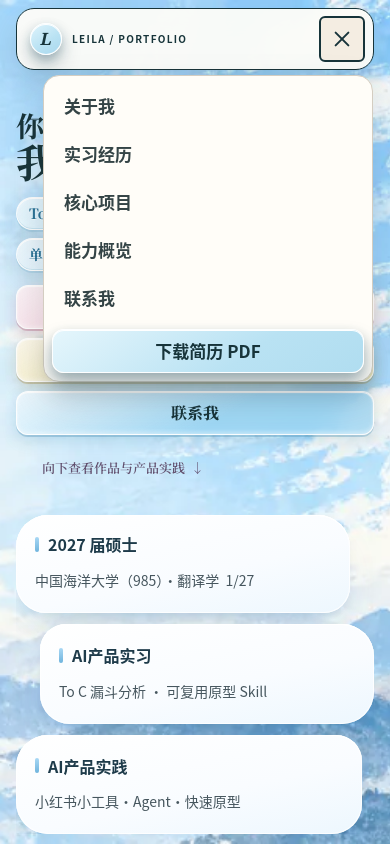
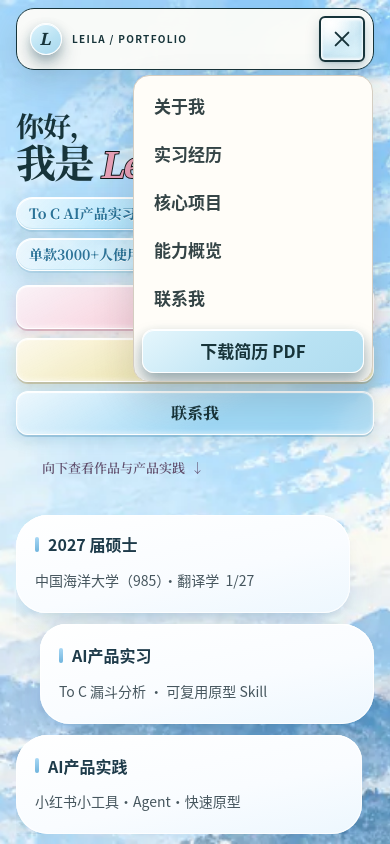
Before and after one commit to curious-leila/leila-portfolio, a plain HTML site: page index.html in a window 390 px wide. Both pictures are taken after a click on the button 342 px from the left and 39 px from the top of the page. Shown: the top 844 px of the page. Drawn offline with Linux system fonts and the light colour scheme.

Commit message:
优化移动端导航宽度与蓝色玻璃按钮

```diff
--- a/script.js
+++ b/script.js
@@ -95,7 +95,7 @@ document.addEventListener('keydown', event => {
 document.addEventListener('click', event => {
   if (!event.target.closest('.header-inner')) closeMenu();
 });
-window.matchMedia('(max-width: 600px)').addEventListener('change', () => closeMenu());
+window.matchMedia('(max-width: 760px)').addEventListener('change', () => closeMenu());
 
 workDropdownTrigger?.addEventListener('click', () => {
   const open = workDropdownTrigger.getAttribute('aria-expanded') !== 'true';
--- a/styles.css
+++ b/styles.css
@@ -1331,7 +1331,7 @@ footer{border-color:#d8d1c5;background:#eee7dc;color:#5d6868}
   .brand{font-size:10px}
   .brand-mark{width:32px;height:32px}
   .menu-toggle{display:flex;border:1px solid #d1c8bb;background:#f4ede2;box-shadow:none;color:var(--new-ink)}
-  nav{top:58px;right:0;display:none;width:min(330px,calc(100vw - 32px));padding:8px;border:1px solid #d4cdc1;border-radius:16px;background:#fffdf8;box-shadow:0 18px 42px #3c2f2428}
+  nav{top:58px;right:0;display:none;width:min(240px,calc(100vw - 32px));padding:8px;border:1px solid #d4cdc1;border-radius:16px;background:#fffdf8;box-shadow:0 18px 42px #3c2f2428}
   nav.is-open{display:flex;align-items:stretch}
   nav a,.nav-dropdown-trigger{width:100%;min-height:44px;padding:9px 12px;font-size:15px}
   nav .nav-resume{margin:5px 0 0;justify-content:center}
@@ -2304,8 +2304,11 @@ nav a:hover,nav a[aria-current="location"]:hover,.nav-dropdown-trigger:hover,.na
   nav{
     position:absolute;
     top:calc(100% + 6px);
+    max-height:calc(100dvh - 94px);
+    overflow-y:auto;
+    overscroll-behavior:contain;
     right:0;
-    width:min(330px,calc(100vw - 32px));
+    width:min(240px,calc(100vw - 32px));
     padding:8px;
     background:#fffdf8!important;
     border:1px solid #d4cdc1!important;
@@ -2784,3 +2787,16 @@ nav a,.nav-dropdown-trigger{font-size:16px!important}
 .quote-edge{white-space:nowrap}.corner-mark{display:inline-block;font-family:-apple-system,BlinkMacSystemFont,"PingFang SC","Helvetica Neue",sans-serif;transform:scaleY(.75);transform-origin:center}
 
 .corner-mark-close{transform:translateY(.12em) scaleY(.75)}
+
+/* Mobile navigation button with the site's blue glass treatment. */
+.menu-toggle{
+  background:radial-gradient(ellipse at 24% 12%,rgba(255,255,255,.98) 0%,rgba(255,255,255,.65) 12%,transparent 43%),linear-gradient(145deg,rgba(240,251,255,.5),rgba(157,213,244,.34) 58%,rgba(222,247,255,.72));
+  backdrop-filter:blur(16px) saturate(150%);
+  -webkit-backdrop-filter:blur(16px) saturate(150%);
+  box-shadow:inset 0 2px 2px rgba(255,255,255,.95),inset 1px 0 1px rgba(255,255,255,.8),inset 0 -2px 3px rgba(255,255,255,.72),inset -2px -3px 6px rgba(75,147,181,.16),0 5px 10px rgba(36,87,113,.22),0 1px 2px rgba(36,87,113,.12);
+}
+.menu-toggle:hover,.menu-toggle[aria-expanded="true"]{
+  background:radial-gradient(ellipse at 24% 12%,#fff 0%,rgba(255,255,255,.78) 14%,transparent 46%),linear-gradient(145deg,rgba(240,251,255,.62),rgba(157,213,244,.48) 58%,rgba(222,247,255,.8));
+  box-shadow:inset 0 2px 3px #fff,inset 1px 0 2px rgba(255,255,255,.9),inset 0 -2px 3px rgba(255,255,255,.85),inset -2px -3px 6px rgba(75,147,181,.2),0 6px 13px rgba(36,87,113,.26),0 1px 2px rgba(36,87,113,.12);
+  transform:none;
+}
```
